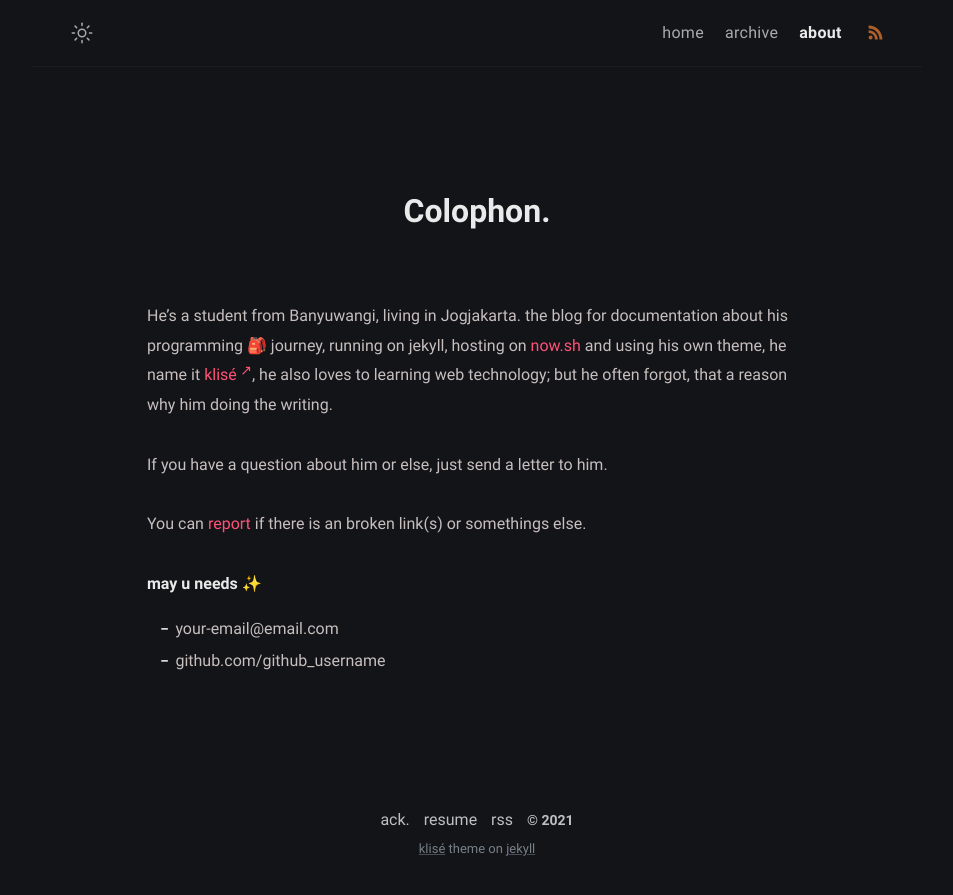
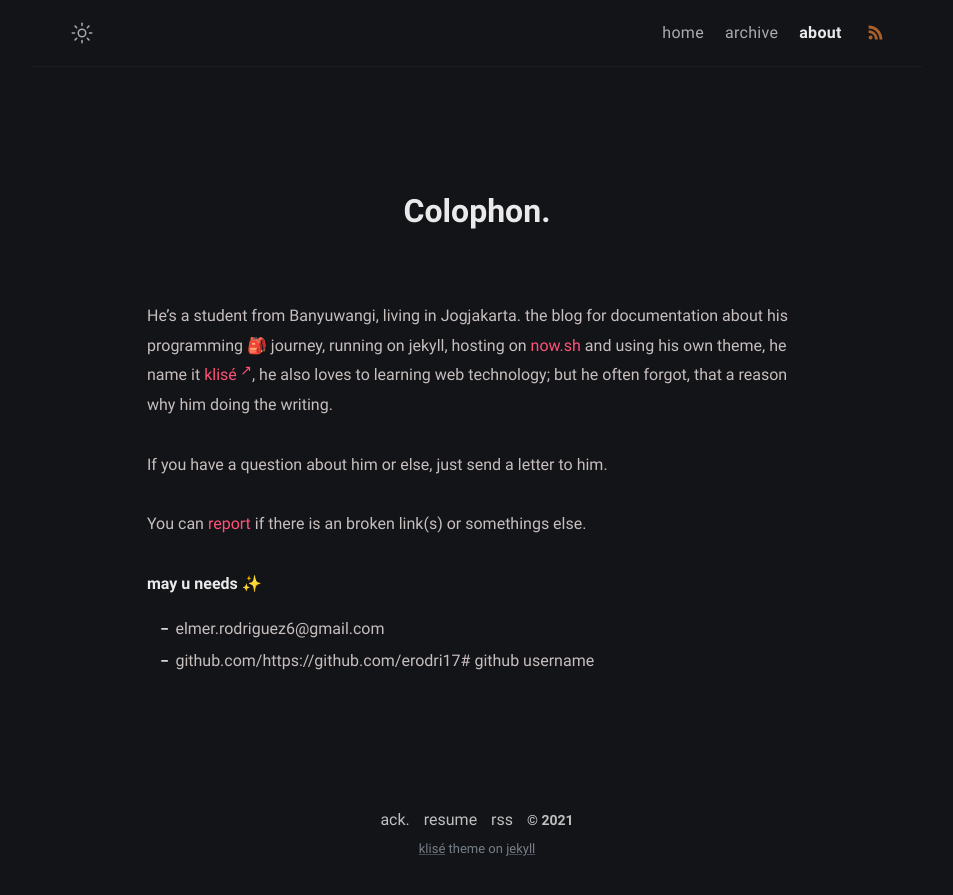
Before and after one commit to erodri17/erodri17.github.io, a Jekyll site: the page built from about.md, in a window 1280 px wide. Shown: the top 895 px of the page, without its empty margins (163-1116 px from the left). Built offline with Jekyll 4.4.1, drawn with Linux system fonts in a browser that asks for light colours.

Commit message:
Configuration file changes
Testing files in configuration changes

```diff
--- a/_config.yml
+++ b/_config.yml
@@ -1,25 +1,25 @@
 # Site settings
-title: Klise Theme # site title
-description: >- # site description
+title: Elmer's Personal Blog # site title
+description: > # site description
   He's writing in Bahasa about web technology and experience as a journal
   for documentation things that he learned, meet him <a href="https://github.com/piharpi" target="_blank" rel="noopener">@github</a>.
 lang: en-US # default lang
-timezone: Asia/Jakarta # set your timezone
+timezone: Eastern # set your timezone
 image: assets/img/ogp.png # This image used for Open Graph more info https://ogp.me/
 repo: https://github.com/piharpi/jekyll-klise # site repo [optional]
 mode: dark # default theme "dark" | "light"
 
 # Profile settings
 author:
-  name: Jekyll Klisé # author name
+  name: Elmer Rodriguez # author name
   bio: >- # tell to the world
     The minimalist Jekyll theme, light and dark mode support, for running a personal site and blog,
     meet Klisé theme at <a href="https://github.com/piharpi/jekyll-klise" target="_blank" rel="noopener">@github</a>.
-  username: username # general username
-  github: github_username # github username
+  username: erodri17# general username
+  github: https://github.com/erodri17# github username
   twitter: twitter_username # twitter username
-  facebook: facebook_username # facebook username
-  email: your-email@email.com # email adress
+  facebook: https://www.facebook.com/elmer.rodriguez.792/ # facebook username
+  email: elmer.rodriguez6@gmail.com # email adress
   avatar: /assets/img/avatar.jpg # change with your own avatar
 
 # URL settings
```
